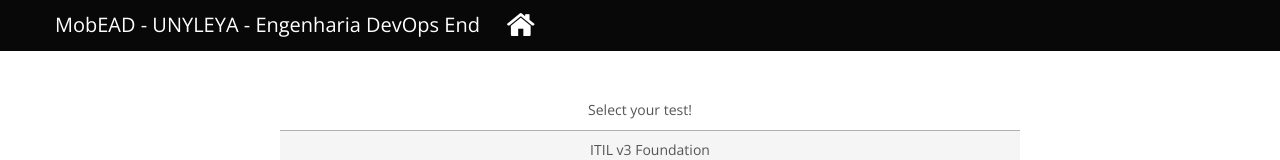
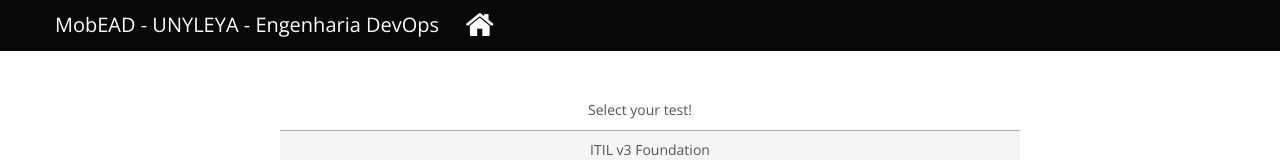
Before and after one commit to RobWeenden/mobead-rws, a plain HTML site: page index.html in a window 1280 px wide. Shown: the top 160 px of the page. Drawn offline with nearby package versions, Linux system fonts and the light colour scheme; files whose address does not match are found by name.

Commit message:
Novo comentario em Develop

```diff
--- a/index.html
+++ b/index.html
@@ -25,7 +25,7 @@
         <nav class="navbar navbar-fixed-top">
             <nav class="navbar-inner">
                 <section class="container navegacao-topo">
-                    <a class="brand">MobEAD - UNYLEYA - Engenharia DevOps End</a>
+                    <a class="brand">MobEAD - UNYLEYA - Engenharia DevOps</a>
                     <ul class="nav">
                         <li class="active"><a href="#"><i class="icon-home" data-bind="click:openTestList"></i></a></li>
                     </ul>
```
